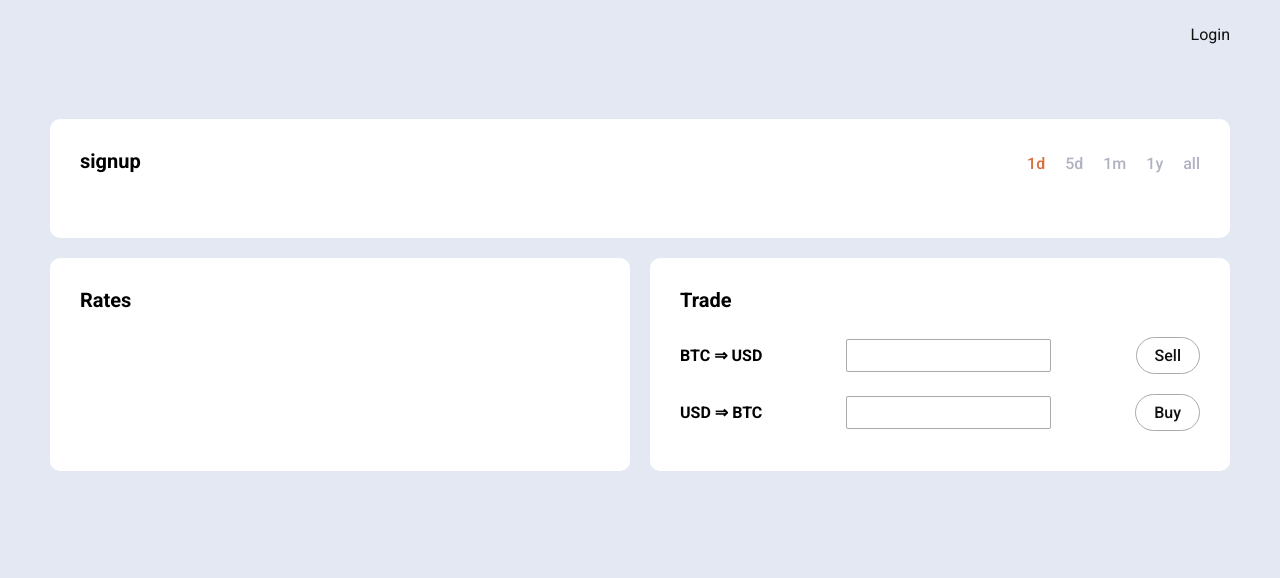
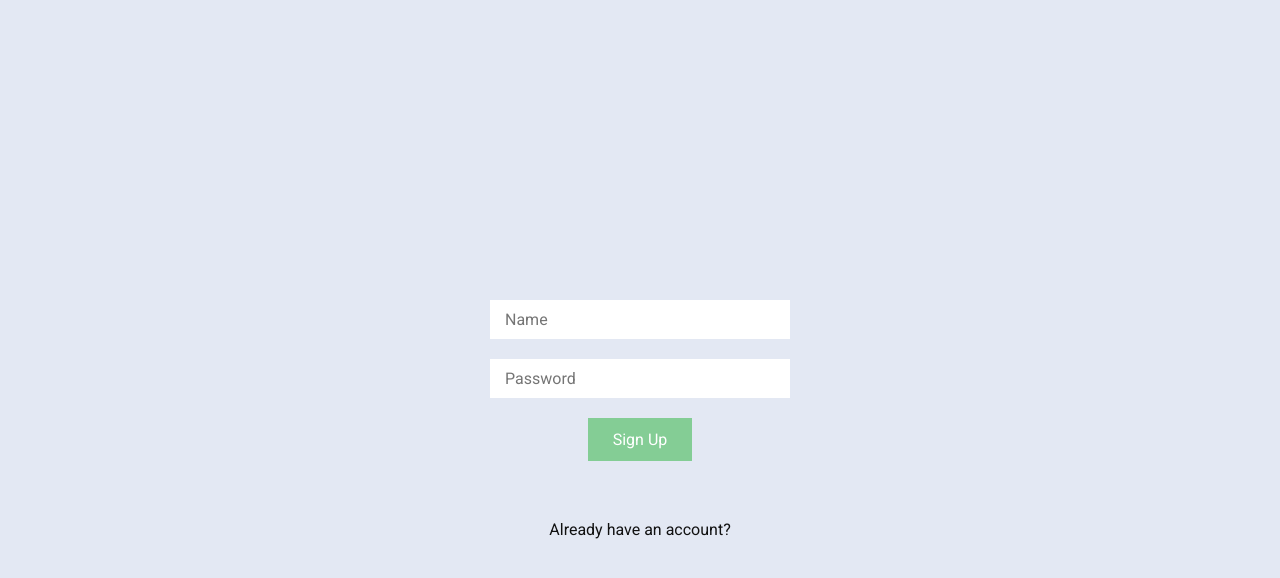
Before and after one commit to Inoubliable23/crypto-graphql, a React (Create React App) app: page /signup in a window 1280 px wide. Shown: the top 578 px of the page. Built offline with nearby package versions, Linux system fonts and the light colour scheme.

Commit message:
Moved login and signup to its own pages + made routes protected

```diff
--- a/src/App.jsx
+++ b/src/App.jsx
@@ -4,6 +4,9 @@ import { Switch, Route } from 'react-router-dom';
 import { GlobalStyle } from './global.styles';
 import HomePage from './pages/home/home';
 import Header from './components/header/header';
+import LoginPage from './pages/login/login';
+import SignupPage from './pages/signup/signup';
+import PrivateRoute from './components/private-route/private-route';
 
 const theme = {
 	bgMain: '#e3e8f3',
@@ -21,9 +24,13 @@ const App = () => {
 	return (
 		<ThemeProvider theme={theme}>
 			<GlobalStyle />
-			<Header />
 			<Switch>
-				<Route exact path='/:cryptocurrencyId?' component={HomePage} />
+				<Route exact path='/login' component={LoginPage} />
+				<Route exact path='/signup' component={SignupPage} />
+				<>
+					<Header />
+					<PrivateRoute exact path='/:cryptocurrencyId?' component={HomePage} />
+				</>
 			</Switch>
 		</ThemeProvider>
 	);
--- a/src/apolloClient/client.js
+++ b/src/apolloClient/client.js
@@ -1,11 +1,13 @@
 import { ApolloClient } from 'apollo-boost';
 import { createHttpLink } from 'apollo-link-http';
 import { InMemoryCache } from 'apollo-cache-inmemory';
+import { getToken } from '../helpers';
+import { SERVER_URL } from '../constants';
 
-const token = localStorage.getItem('crypto-graphql-token');
+const token = getToken();
 
 const httpLink = createHttpLink({
-	uri: 'http://localhost:4000',
+	uri: SERVER_URL,
 	headers: {
 		Authorization: token ? `Bearer ${token}` : ''
 	}
--- a/src/components/header/header.jsx
+++ b/src/components/header/header.jsx
@@ -1,6 +1,8 @@
 import React from 'react';
 import styled from 'styled-components';
-import LoginDropdown from '../login-dropdown/login-dropdown';
+import { useApolloClient } from 'react-apollo';
+import { removeToken } from '../../helpers';
+import { useHistory } from 'react-router-dom';
 
 const Container = styled.div`
 	display: flex;
@@ -8,10 +10,28 @@ const Container = styled.div`
 	padding: 10px 30px;
 `
 
+const LogoutButton = styled.button`
+	background-color: transparent;
+	font-size: 16px;
+	padding: 8px 12px;
+	cursor: pointer;
+`
+
 const Header = () => {
+
+	const apolloClient = useApolloClient();
+
+	const history = useHistory();
+
+	const handleLogoutClick = async () => {
+		removeToken();
+		await apolloClient.clearStore();
+		history.push('/login');
+	}
+
 	return (
 		<Container>
-			<LoginDropdown />
+			<LogoutButton onClick={handleLogoutClick}>Logout</LogoutButton>
 		</Container>
 	);
 }
--- a/src/components/login-dropdown/login-dropdown.jsx
+++ /dev/null
@@ -1,157 +0,0 @@
-import React, { useState } from 'react';
-import styled from 'styled-components';
-import { gql } from 'apollo-boost';
-import { useMutation } from 'react-apollo';
-
-const Container = styled.div``
-
-const LoginButton = styled.div`
-	position: relative;
-	padding: 15px 20px;
-	font-size: 16px;
-	background-color: ${props => props.theme.bgMain};
-	color: ${props => props.theme.textPrimary};
-	cursor: pointer;
-`
-
-const SignUpButton = LoginButton;
-
-const DropdownContainer = styled.div`
-	position: absolute;
-	top: 60px;
-	right: 0;
-	background-color: ${props => props.theme.bgMain};
-	border: 1px solid ${props => props.theme.textPrimary};
-	padding: 30px;
-	z-index: 100;
-`
-
-const Input = styled.input`
-	padding: 10px 15px;
-	margin-bottom: 20px;
-`
-
-const SubmitButton = styled.button`
-	padding: 10px 15px;
-	background-color: ${props => props.theme.btnPrimary};
-	color: ${props => props.theme.btnPrimaryText};
-	cursor: pointer;
-`
-
-const SwitchLoginSignup = styled.p`
-	margin-top: 8px;
-	cursor: pointer;
-`
-
-const LOGIN_MUTATION = gql`
-	mutation LoginMutation($name: String!, $password: String!) {
-		login(name: $name, password: $password) {
-			token
-		}
-	}
-`
-
-const SIGNUP_MUTATION = gql`
-	mutation SignupMutation($name: String!, $password: String!) {
-		signup(name: $name, password: $password) {
-			token
-		}
-	}
-`
-
-const LoginDropdown = () => {
-
-	const [isLogin, setIsLogin] = useState(true);
-	const [isDropdownOpen, setIsDropdownOpen] = useState(false);
-
-	const [name, setName] = useState('');
-	const [password, setPassword] = useState('');
-
-	const onMutationComplete = data => localStorage.setItem('crypto-graphql-token', data.signup.token);
-
-	const [loginMutation] = useMutation(LOGIN_MUTATION, {
-		onCompleted: onMutationComplete
-	});
-	const [signupMutation] = useMutation(SIGNUP_MUTATION, {
-		onCompleted: onMutationComplete
-	});
-
-	const onSubmit = () => {
-		const variables = {
-			name,
-			password
-		};
-
-		isLogin ? loginMutation({ variables }) : signupMutation({ variables });
-	}
-
-	return (
-		<Container>
-			{
-				isLogin ?
-					<>
-						<LoginButton onClick={() => setIsDropdownOpen(!isDropdownOpen)}>
-							Login
-						</LoginButton>
-						{
-							isDropdownOpen &&
-							<DropdownContainer>
-								<Input
-									type='text'
-									placeholder='Name'
-									value={name}
-									onChange={e => setName(e.target.value)}
-								/>
-								<br />
-								<Input
-									type='password'
-									placeholder='Password'
-									value={password}
-									onChange={e => setPassword(e.target.value)}
-								/>
-								<br />
-								<SubmitButton
-									type="submit"
-									onClick={onSubmit}
-								>Login</SubmitButton>
-								<br />
-								<SwitchLoginSignup onClick={() => setIsLogin(false)}>Don't have an account yet?</SwitchLoginSignup>
-							</DropdownContainer>
-						}
-					</>
-					:
-					<>
-						<SignUpButton onClick={() => setIsDropdownOpen(!isDropdownOpen)}>
-							Sign Up
-						</SignUpButton>
-						{
-							isDropdownOpen &&
-							<DropdownContainer>
-								<Input
-									type='text'
-									placeholder='Name'
-									value={name}
-									onChange={e => setName(e.target.value)}
-								/>
-								<br />
-								<Input
-									type='password'
-									placeholder='Password'
-									value={password}
-									onChange={e => setPassword(e.target.value)}
-								/>
-								<br />
-								<SubmitButton
-									type="submit"
-									onClick={onSubmit}
-								>Sign Up</SubmitButton>
-								<SwitchLoginSignup onClick={() => setIsLogin(true)}>Already have an account?</SwitchLoginSignup>
-							</DropdownContainer>
-						}
-					</>
-			}
-		</Container>
-	);
-}
-
-export default LoginDropdown;
--- /dev/null
+++ b/src/components/login-signup-form/login-signup-form.jsx
@@ -0,0 +1,112 @@
+import React, { useState } from 'react';
+import styled from 'styled-components';
+import { gql } from 'apollo-boost';
+import { useMutation } from 'react-apollo';
+import { saveToken } from '../../helpers';
+import { useHistory } from 'react-router-dom';
+
+const Input = styled.input`
+	width: 100%;
+	padding: 10px 15px;
+	margin-bottom: 20px;
+	font-size: 16px;
+`
+
+const SubmitButton = styled.button`
+	padding: 12px 25px;
+	font-size: 16px;
+	background-color: ${props => props.theme.btnPrimary};
+	color: ${props => props.theme.btnPrimaryText};
+	cursor: pointer;
+`
+
+const AuthInfo = styled.div`
+	margin-top: 20px;
+	height: 19px;
+	color: ${props => props.isError ? '#E15C5C' : 'initial'};
+`
+
+const LOGIN_MUTATION = gql`
+	mutation LoginMutation($name: String!, $password: String!) {
+		login(name: $name, password: $password) {
+			token
+			error
+		}
+	}
+`
+
+const SIGNUP_MUTATION = gql`
+	mutation SignupMutation($name: String!, $password: String!) {
+		signup(name: $name, password: $password) {
+			token
+			error
+		}
+	}
+`
+
+const LoginSignupForm = ({ isLogin }) => {
+
+	const history = useHistory();
+
+	const [name, setName] = useState('');
+	const [password, setPassword] = useState('');
+
+	const [error, setError] = useState('');
+
+	const onAuthCompleted = data => {
+		const response = isLogin ? data.login : data.signup;
+
+		if (response.error) {
+			setError(response.error);
+			return;
+		}
+		saveToken(response.token);
+		history.push('/');
+	}
+
+	const [loginMutation, { loading: authLoading }] = useMutation(LOGIN_MUTATION, {
+		onCompleted: onAuthCompleted
+	});
+
+	const [signupMutation] = useMutation(SIGNUP_MUTATION, {
+		onCompleted: onAuthCompleted
+	});
+
+	const handleSubmit = e => {
+		e.preventDefault();
+
+		const variables = {
+			name,
+			password
+		};
+
+		isLogin ? loginMutation({ variables }) : signupMutation({ variables });
+	}
+
+	return (
+		<>
+			<form onSubmit={handleSubmit}>
+				<Input
+					type='text'
+					placeholder='Name'
+					value={name}
+					onChange={e => setName(e.target.value)}
+					required
+				/>
+				<Input
+					type='password'
+					placeholder='Password'
+					value={password}
+					onChange={e => setPassword(e.target.value)}
+					required
+				/>
+				<SubmitButton type='submit' >
+					{isLogin ? 'Login' : 'Sign Up'}
+				</SubmitButton>
+			</form>
+			<AuthInfo isError={error}>{authLoading ? 'Loading...' : error}</AuthInfo>
+		</>
+	);
+}
+
+export default LoginSignupForm;
--- /dev/null
+++ b/src/components/private-route/private-route.jsx
@@ -0,0 +1,20 @@
+import React from 'react';
+import { Redirect, Route } from 'react-router-dom';
+import { getToken } from '../../helpers';
+
+const PrivateRoute = props => {
+
+	const isAuthenticated = getToken();
+
+	return (
+		<>
+			{isAuthenticated ?
+				<Route {...props}></Route>
+				:
+				<Redirect to='/login' />
+			}
+		</>
+	);
+}
+
+export default PrivateRoute;
--- /dev/null
+++ b/src/constants.js
@@ -0,0 +1,2 @@
+export const SERVER_URL = 'http://localhost:4000';
+export const TOKEN_NAME = 'crypto-graphql-token';
--- a/src/helpers.js
+++ b/src/helpers.js
@@ -1,4 +1,17 @@
-const dayjs = require('dayjs');
+import dayjs from 'dayjs';
+import { TOKEN_NAME } from './constants';
+
+export const saveToken = token => {
+	localStorage.setItem(TOKEN_NAME, token);
+}
+
+export const getToken = () => {
+	return localStorage.getItem(TOKEN_NAME);
+}
+
+export const removeToken = () => {
+	return localStorage.removeItem(TOKEN_NAME);
+}
 
 const mapTimelineToAxisDate = {
 	'1d': 'HH:mm',
--- /dev/null
+++ b/src/pages/login/login.jsx
@@ -0,0 +1,26 @@
+import React from 'react';
+import { Link } from 'react-router-dom';
+import styled from 'styled-components';
+import LoginSignupForm from '../../components/login-signup-form/login-signup-form';
+
+const Container = styled.div`
+	max-width: 300px;
+	padding-top: 300px;
+	margin: 0 auto;
+	text-align: center;
+`
+
+const SignupLink = styled(Link)`
+	margin-top: 20px;
+`
+
+const LoginPage = () => {
+	return (
+		<Container>
+			<LoginSignupForm isLogin />
+			<SignupLink to={'/signup'}>Don't have an account yet?</SignupLink>
+		</Container>
+	);
+}
+
+export default LoginPage;
--- /dev/null
+++ b/src/pages/signup/signup.jsx
@@ -0,0 +1,26 @@
+import React from 'react';
+import { Link } from 'react-router-dom';
+import styled from 'styled-components';
+import LoginSignupForm from '../../components/login-signup-form/login-signup-form';
+
+const Container = styled.div`
+	max-width: 300px;
+	padding-top: 300px;
+	margin: 0 auto;
+	text-align: center;
+`
+
+const LoginLink = styled(Link)`
+	margin-top: 20px;
+`
+
+const SignupPage = () => {
+	return (
+		<Container>
+			<LoginSignupForm />
+			<LoginLink to={'/login'}>Already have an account?</LoginLink>
+		</Container>
+	);
+}
+
+export default SignupPage;
```
Also changed, not shown: src/apolloClient/schema.js (+16 -0 lines).
